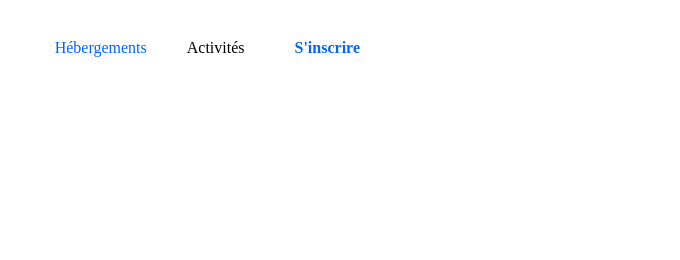
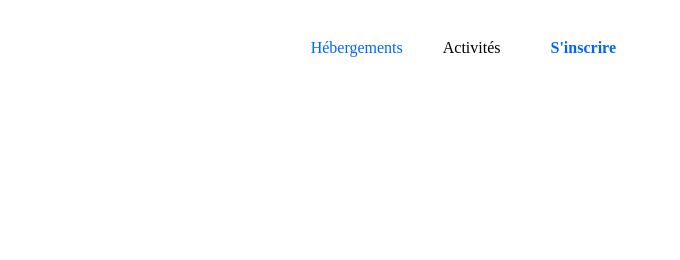
Before and after one commit to Swanndolia/DevOpenClass, a plain HTML site: page P2_lannoy_thomas/index.html in a window 1280 px wide. Shown: the top 260 px of the page, 600-1280 px from the left. Drawn offline with Linux system fonts and the light colour scheme.

Commit message:
small nav fix

```diff
--- a/P2_lannoy_thomas/css/style.css
+++ b/P2_lannoy_thomas/css/style.css
@@ -310,7 +310,7 @@ figure{
   color: #c3c3c3;
 }
 #nav {
-  margin: -60px 25% 30px 25%;
+  margin: -60px 5% 30px 25%;
   display: flex;
   flex-direction: row;
   justify-content: space-between;
```
